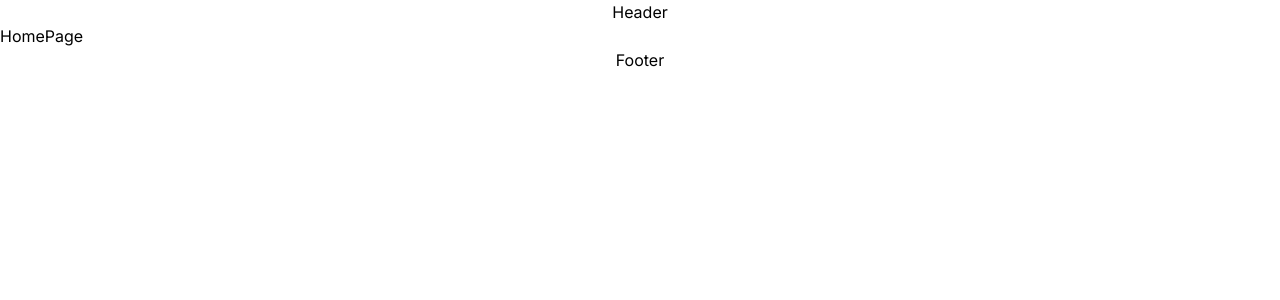
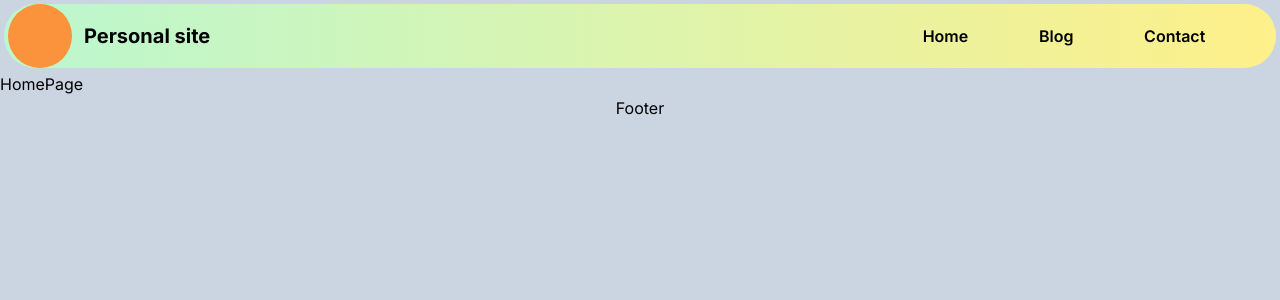
Before and after one commit to Majdanka/nextJsprj, a Next.js app: page / in a window 1280 px wide. Shown: the top 300 px of the page. Built offline with nearby package versions, Linux system fonts and the light colour scheme.

Commit message:
Simple header

```diff
--- a/app/(publicPage)/layout.tsx
+++ b/app/(publicPage)/layout.tsx
@@ -1,6 +1,7 @@
 import type { Metadata } from "next";
 import { Inter } from "next/font/google";
 import "../globals.css";
+import Header from "../components/publicPage/Header/header";
 
 const inter = Inter({ subsets: ["latin"] });
 
@@ -19,8 +20,8 @@ export default function RootLayout({
 }>) {
   return (
     <html lang="en">
-      <body className={inter.className}>
-        <header className="flex w-full justify-center align-middle">Header</header>
+      <body className={"m-0 p-0 bg-slate-300 "+inter.className}>
+        <Header />
         {children}
         <footer className="flex w-full justify-center align-middle">Footer</footer>
       </body>
--- a/app/(publicPage)/page.tsx
+++ b/app/(publicPage)/page.tsx
@@ -1,7 +1,7 @@
 import { Metadata } from "next";
 
 export const metadata: Metadata = {
-  title: 'Home'
+  title: 'Home | personal-site',
 };
 
 export default function Home() {
--- /dev/null
+++ b/app/components/publicPage/Header/header.tsx
@@ -0,0 +1,21 @@
+import Logo from "./logo";
+import NavBar from "./navBar";
+import Link from "next/link";
+
+export default function Header() {
+    return (
+        <header className="flex justify-center flex-col md:flex-row bg-gradient-to-r from-green-200 to-yellow-200 rounded-full m-1 h-16 items-center">
+            <div className="flex justify-evenly w-2/3">
+                <div className="flex h-16 align-middle w-full pl-1 items-center">
+                    <Logo />
+                    <Link href='../..'>
+                        <h1 className="ml-3 text-xl font-bold">Personal site</h1>
+                    </Link>
+                </div>
+            </div>
+            <nav className="flex justify-evenly w-1/3 font-semibold">
+                <NavBar />
+            </nav>
+        </header>
+    );
+}
--- /dev/null
+++ b/app/components/publicPage/Header/logo.tsx
@@ -0,0 +1,11 @@
+import Image from "next/image";
+//pozniejsze zdjecie
+import Link from "next/link";
+
+export default function Logo() {
+    return (
+        <Link href='../..'>
+            <div className="rounded-full h-16 w-16 bg-orange-400"></div>
+        </Link>
+    );
+}
--- /dev/null
+++ b/app/components/publicPage/Header/navBar.tsx
@@ -0,0 +1,11 @@
+import Link from "next/link";
+
+export default function NavBar() {
+    return (
+        <>
+            <Link href="/">Home</Link>
+            <Link href="/blog">Blog</Link>
+            <Link href="/contact">Contact</Link>
+        </>
+    );
+}
```
